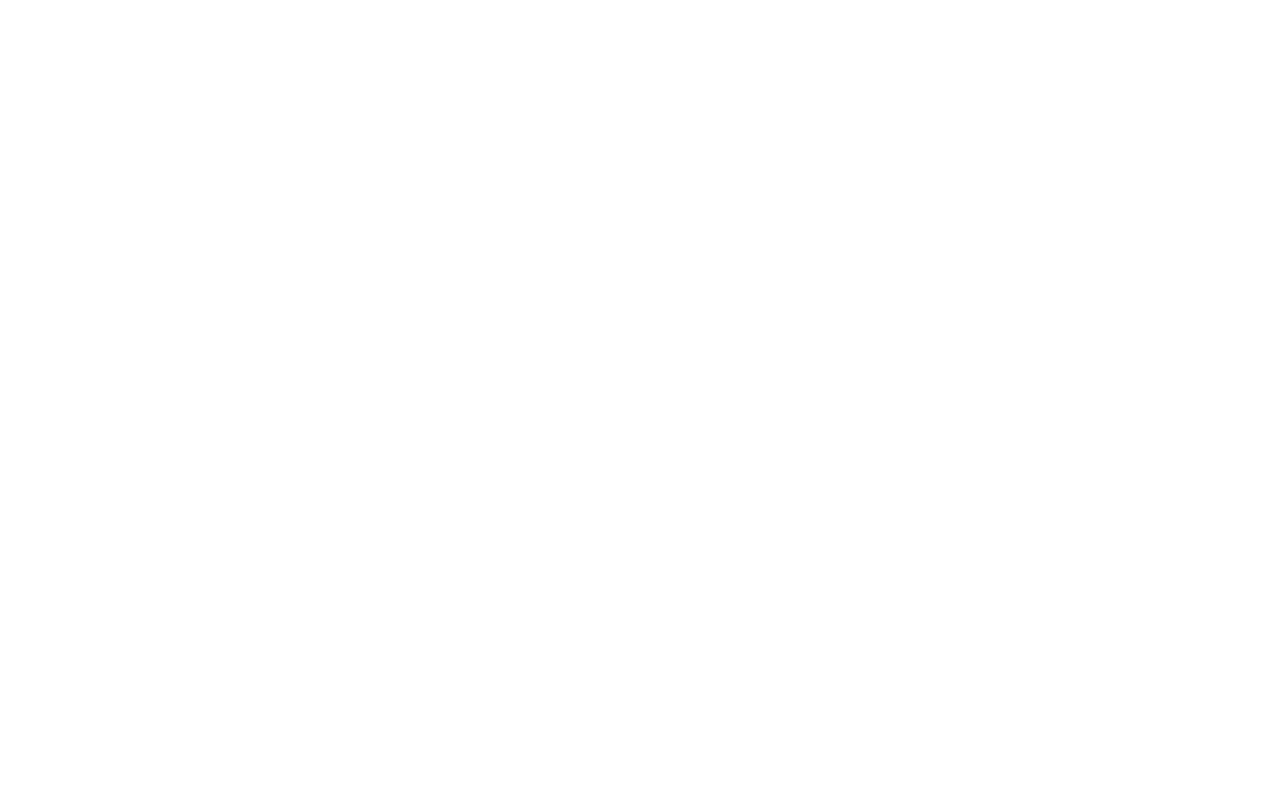
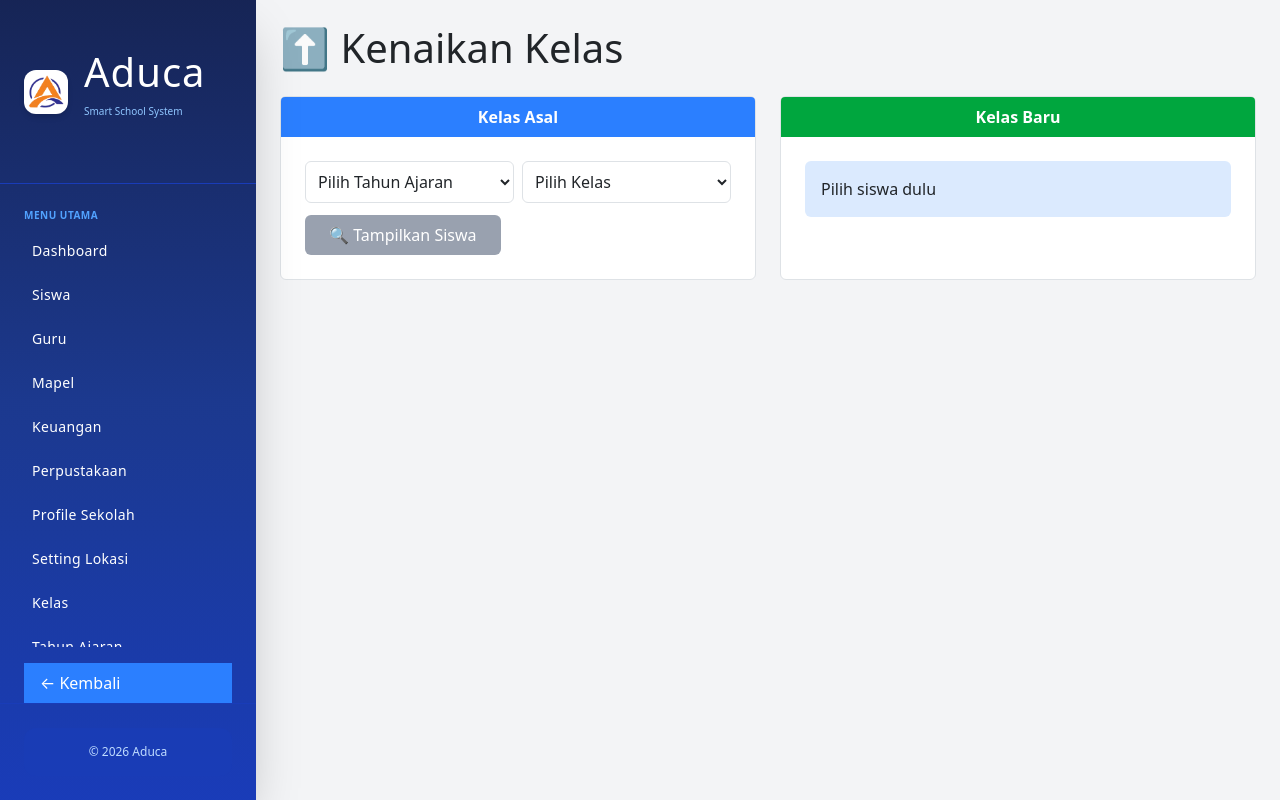
Before and after one commit to bintangskibidi/miniprojectfe, a React (Vite) app: page /dashboard/kenaikankelas in a window 1280 px wide. Before the commit this address had no page. Built offline with nearby package versions, Linux system fonts and the light colour scheme.

Commit message:
new keterangan

```diff
--- a/src/App.jsx
+++ b/src/App.jsx
@@ -17,6 +17,7 @@
 import "./App.css";
 import JadwalMengajar from "./dashboard/manajemenGuru/JadwalMengajar";
 import DataJurusan from "./dashboard/manajemenSiswa/DataJurusan";
+import KenaikanKelas from "./dashboard/manajemenSiswa/KenaikanKelas";
 
 function App() {
   return (
@@ -38,6 +39,7 @@
       <Route path="/dashboard/mapel" element={<MataPelajaran />} />
       <Route path="/dashboard/JadwalMengajar" element={<JadwalMengajar />} />
       <Route path="/dashboard/datajurusan" element={<DataJurusan />} />
+      <Route path="/dashboard/kenaikankelas" element={<KenaikanKelas />} />
       <Route path="keuangan" element={<ManajemenKeuangan />} />
       <Route path="perpustakaan" element={<ManajemenPerputakaan />} />
       <Route path="profileSekolah" element={<ProfileSekolah />} />
--- /dev/null
+++ b/src/dashboard/manajemenSiswa/KenaikanKelas.jsx
@@ -0,0 +1,295 @@
+import React, { useState } from "react";
+import Swal from "sweetalert2";
+
+const dummySiswa = [
+  { id: 1, nama: "dwseaeggedrsg", nis: "3423234234" },
+  { id: 2, nama: "Ahmad Fikry", nis: "234396" },
+  { id: 3, nama: "Aulia Chelsea", nis: "234399" },
+];
+
+const KenaikanKelas = () => {
+  const [tahun, setTahun] = useState("");
+  const [kelas, setKelas] = useState("");
+
+  const [tahunTujuan, setTahunTujuan] = useState("");
+
+  const [siswa, setSiswa] = useState([]);
+  const [selected, setSelected] = useState([]);
+  const [kelasBaru, setKelasBaru] = useState([]);
+
+  const handleTampilkan = () => {
+    if (!tahun || !kelas) {
+      alert("Pilih tahun ajaran dan kelas dulu!");
+      return;
+    }
+    setSiswa(dummySiswa);
+  };
+
+  const handleCheck = (id) => {
+    if (selected.includes(id)) {
+      setSelected(selected.filter((s) => s !== id));
+    } else {
+      setSelected([...selected, id]);
+    }
+  };
+
+  const handleTambah = () => {
+    if (selected.length === 0) {
+      Swal.fire({
+        icon: "warning",
+        title: "Oops...",
+        text: "Pilih siswa dulu!",
+      });
+      return;
+    }
+
+    const dataTerpilih = siswa.filter((s) =>
+      selected.includes(s.id)
+    );
+
+    setKelasBaru([...kelasBaru, ...dataTerpilih]);
+    setSelected([]);
+
+    Swal.fire({
+      icon: "success",
+      title: "Berhasil!",
+      text: "Siswa berhasil ditambahkan ke kelas baru",
+      timer: 1500,
+      showConfirmButton: false,
+    });
+  };
+
+  const handleHapus = (id) => {
+    Swal.fire({
+      title: "Yakin mau hapus?",
+      text: "Data siswa akan dihapus dari kelas baru",
+      icon: "warning",
+      showCancelButton: true,
+      confirmButtonColor: "#d33",
+      cancelButtonColor: "#6b7280",
+      confirmButtonText: "Ya, hapus!",
+      cancelButtonText: "Batal",
+    }).then((result) => {
+      if (result.isConfirmed) {
+        setKelasBaru(kelasBaru.filter((s) => s.id !== id));
+
+        Swal.fire({
+          icon: "success",
+          title: "Terhapus!",
+          text: "Siswa berhasil dihapus",
+          timer: 1500,
+          showConfirmButton: false,
+        });
+      }
+    });
+  };
+
+  const handleProses = () => {
+    if (!tahunTujuan) {
+      Swal.fire({
+        icon: "warning",
+        title: "Oops...",
+        text: "Pilih tahun tujuan dulu!",
+      });
+      return;
+    }
+
+    if (kelasBaru.length === 0) {
+      Swal.fire({
+        icon: "warning",
+        title: "Oops...",
+        text: "Belum ada siswa!",
+      });
+      return;
+    }
+
+    Swal.fire({
+      title: "Konfirmasi Kenaikan",
+      html: `
+        <p>Yakin ingin memproses kenaikan kelas untuk <b>${kelasBaru.length} siswa</b>?</p>
+        <ul style="text-align:left">
+          <li>Tahun Baru: <b>${tahunTujuan}</b></li>
+          <li>Kelas Baru: <b>${kelas}</b></li>
+        </ul>
+        <p style="color:red;">Proses ini tidak dapat dibatalkan!</p>
+      `,
+      icon: "warning",
+      showCancelButton: true,
+      confirmButtonText: "Ya, Proses",
+      cancelButtonText: "Batal",
+    }).then((result) => {
+      if (result.isConfirmed) {
+        // pindahkan data
+        setSiswa(kelasBaru);
+        setKelasBaru([]);
+        setSelected([]);
+        setTahun(tahunTujuan);
+
+        Swal.fire({
+          icon: "success",
+          title: "Berhasil!",
+          text: "Kenaikan kelas berhasil diproses",
+          timer: 1500,
+          showConfirmButton: false,
+        });
+      }
+    });
+  };
+
+  return (
+    <div className="p-6 bg-gray-100 min-h-screen">
+      <h1 className="text-xl font-semibold mb-4">⬆️ Kenaikan Kelas</h1>
+
+      <div className="grid md:grid-cols-2 gap-6">
+        {/* KIRI */}
+        <div className="bg-white border rounded">
+          <div className="bg-blue-500 text-white p-2 text-center font-semibold rounded-t">
+            Kelas Asal
+          </div>
+
+          <div className="p-4 space-y-3">
+            <div className="flex gap-2">
+              <select
+                value={tahun}
+                onChange={(e) => setTahun(e.target.value)}
+                className="border p-2 w-1/2 rounded"
+              >
+                <option value="">Pilih Tahun Ajaran</option>
+                <option value="2024/2025">2024/2025</option>
+                <option value="2025/2026">2025/2026</option>
+              </select>
+
+              <select
+                value={kelas}
+                onChange={(e) => setKelas(e.target.value)}
+                className="border p-2 w-1/2 rounded"
+              >
+                <option value="">Pilih Kelas</option>
+                <option value="IX A">IX A</option>
+                <option value="IX B">IX B</option>
+                <option value="Alumni">Alumni</option>
+              </select>
+            </div>
+
+            <button
+              onClick={handleTampilkan}
+              disabled={!tahun || !kelas}
+              className={`px-4 py-2 rounded text-white ${
+                !tahun || !kelas
+                  ? "bg-gray-400"
+                  : "bg-blue-500"
+              }`}
+            >
+              🔍 Tampilkan Siswa
+            </button>
+
+            {siswa.length > 0 && (
+              <>
+                <table className="w-full border text-sm mt-3">
+                  <thead>
+                    <tr className="bg-gray-200">
+                      <th className="border p-2"></th>
+                      <th className="border p-2 text-left">Nama</th>
+                      <th className="border p-2">NIS</th>
+                    </tr>
+                  </thead>
+                  <tbody>
+                    {siswa.map((s) => (
+                      <tr key={s.id}>
+                        <td className="border p-2 text-center">
+                          <input
+                            type="checkbox"
+                            checked={selected.includes(s.id)}
+                            onChange={() => handleCheck(s.id)}
+                          />
+                        </td>
+                        <td className="border p-2">{s.nama}</td>
+                        <td className="border p-2 text-center">
+                          {s.nis}
+                        </td>
+                      </tr>
+                    ))}
+                  </tbody>
+                </table>
+
+                <button
+                  onClick={handleTambah}
+                  className="mt-3 bg-blue-500 text-white px-4 py-2 rounded"
+                >
+                  ➕ Tambahkan
+                </button>
+              </>
+            )}
+          </div>
+        </div>
+
+        {/* KANAN */}
+        <div className="bg-white border rounded">
+          <div className="bg-green-600 text-white p-2 text-center font-semibold rounded-t">
+            Kelas Baru
+          </div>
+
+   <div className="p-4 space-y-3">
+  {/* SELECT MUNCUL HANYA KALAU ADA DATA */}
+  {kelasBaru.length > 0 && (
+    <select
+      value={tahunTujuan}
+      onChange={(e) => setTahunTujuan(e.target.value)}
+      className="border p-2 py-20 w-full rounded"
+    > <br /> <br /> <br />
+      <option value="">Pilih Tahun Tujuan</option>
+      <option value="2025/2026">2025/2026</option>
+      <option value="2026/2027">2026/2027</option>
+    </select>
+  )}
+
+  {kelasBaru.length === 0 ? (
+    <div className="bg-blue-100 p-3 rounded">
+      Pilih siswa dulu
+    </div>
+  ) : (
+    <>
+      <table className="w-full border text-sm">
+        <thead>
+          <tr className="bg-gray-200">
+            <th className="border p-2 text-left">Nama</th>
+            <th className="border p-2">NIS</th>
+            <th className="border p-2">Aksi</th>
+          </tr>
+        </thead>
+        <tbody>
+          {kelasBaru.map((s) => (
+            <tr key={s.id}>
+              <td className="border p-2">{s.nama}</td>
+              <td className="border p-2 text-center">
+                {s.nis}
+              </td>
+              <td className="border p-2 text-center">
+                <button
+                  onClick={() => handleHapus(s.id)}
+                  className="bg-red-500 text-white px-2 py-1 rounded"
+                >
+                  🗑️
+                </button>
+              </td>
+            </tr>
+          ))}
+        </tbody>
+      </table>
+
+      <button
+        onClick={handleProses}
+        className="mt-3 bg-green-600 text-white px-4 py-2 rounded"
+      >
+        ✔ Proses Kenaikan
+      </button>
+    </>
+  )}
+</div>
+        </div>
+      </div>
+    </div>
+  );
+};
+
+export default KenaikanKelas;
```
